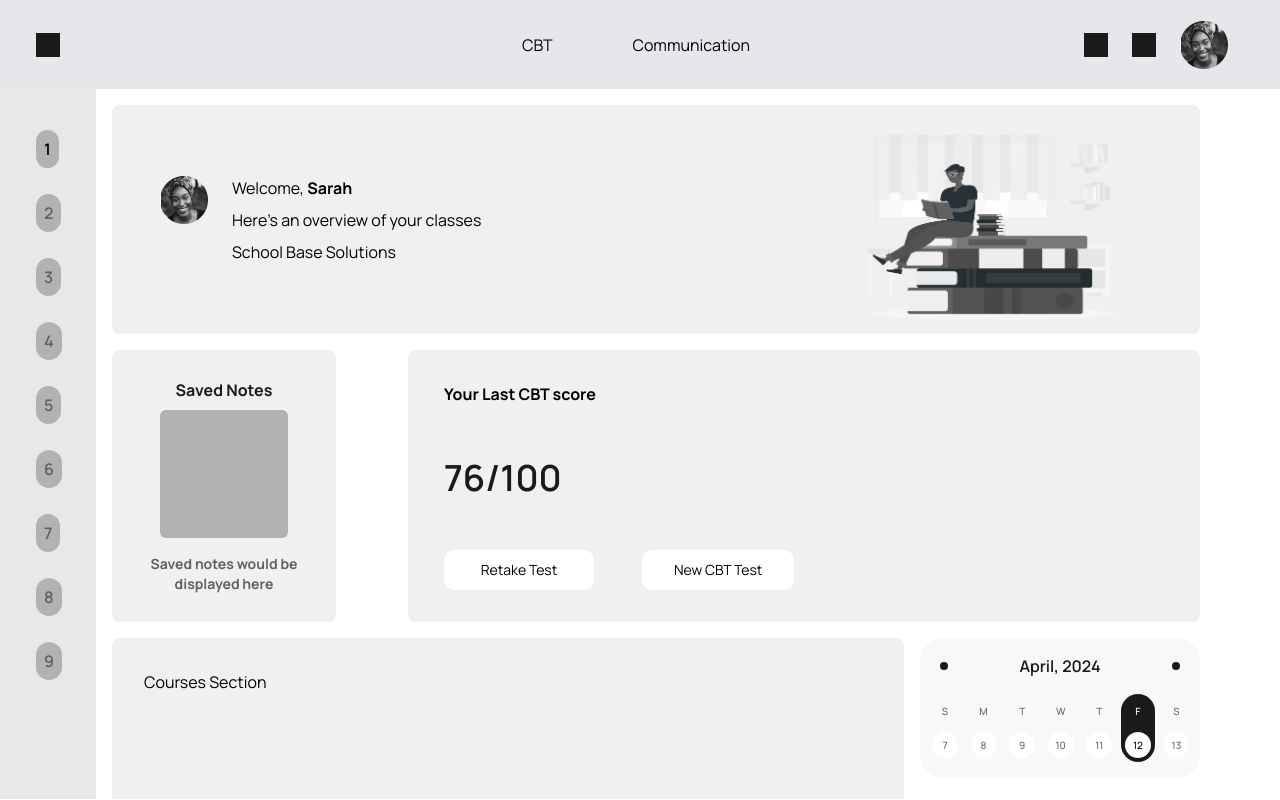
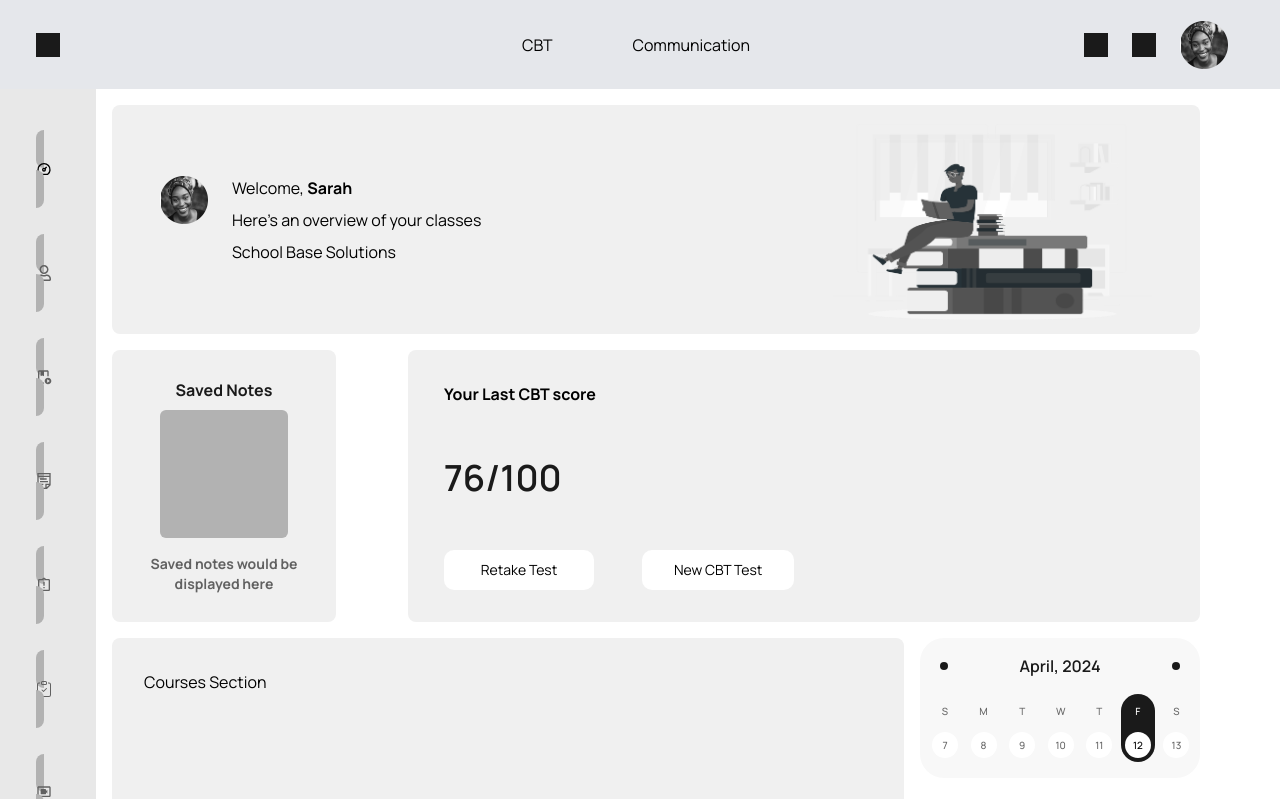
Before and after one commit to AJ1732/capstone_schoolbase_lms, a React (Vite) app: page /software in a window 1280 px wide. Built offline with nearby package versions, Linux system fonts and the light colour scheme.

Commit message:
feat: Add icons to sidebar

```diff
--- a/package.json
+++ b/package.json
@@ -10,10 +10,11 @@
     "preview": "vite preview"
   },
   "dependencies": {
+    "dayjs": "^1.11.10",
     "firebase": "^10.9.0",
-    "dayjs": "^1.11.10",
     "react": "^18.2.0",
     "react-dom": "^18.2.0",
+    "react-icons": "^5.0.1",
     "react-router-dom": "^6.22.3"
   },
   "devDependencies": {
--- a/src/Components/Sidebar/Sidebar.jsx
+++ b/src/Components/Sidebar/Sidebar.jsx
@@ -1,6 +1,17 @@
 import React from 'react'
 import { NavLink } from 'react-router-dom'
 import { useValueContext } from '../../context/ContextProvider'
+import { TbDashboard } from "react-icons/tb"
+import { FaRegUser } from "react-icons/fa";
+import { MdOutlinePlayLesson } from "react-icons/md";
+import { GrNotes } from "react-icons/gr";
+import { MdOutlineAssignmentLate } from "react-icons/md";
+import { BsClipboardCheck } from "react-icons/bs";
+import { MdOutlineVideoChat } from "react-icons/md";
+import { LuCalendarCheck } from "react-icons/lu";
+import { MdOutlineCalendarMonth } from "react-icons/md";
+import { GrLogout } from "react-icons/gr";
+
 
 const SidebarItem = ({ children, to, text, active, alert }) => {
   const { expand, setExpand } = useValueContext();
@@ -32,31 +43,38 @@ const Sidebar = () => {
       <nav>
         <ul className='flex flex-col justify-center items-start gap-10'>
           {/* DASHBOARD LINK */}
-          <SidebarItem to={`/software`} text={`Dashboard`}>1</SidebarItem>
+          <SidebarItem to={`/software`} text={`Dashboard`} ><TbDashboard /></SidebarItem>
 
           {/* USER LINK */}
-          <SidebarItem to={`/software/user`} text={`User`}>2</SidebarItem>
+          <SidebarItem to={`/software/user`} text={`User`}><FaRegUser /></SidebarItem>
 
           {/* LESSONS LINK */}
-          <SidebarItem to={`/software/lessons`} text={`Lesson`}>3</SidebarItem>
+          <SidebarItem to={`/software/lessons`} text={`Lesson`}><MdOutlinePlayLesson />
+          </SidebarItem>
 
           {/* NOTES LINK */}
-          <SidebarItem to={`/software/notes`} text={`Notes`}>4</SidebarItem>
+          <SidebarItem to={`/software/notes`} text={`Notes`}><GrNotes />
+          </SidebarItem>
 
           {/* ASSIGNMENT LINK */}
-          <SidebarItem to={`/software/assignments`} text={`Assignment`}>5</SidebarItem>
+          <SidebarItem to={`/software/assignments`} text={`Assignment`}><MdOutlineAssignmentLate />
+          </SidebarItem>
 
           {/* RESULTS LINK */}
-          <SidebarItem to={`/software/results`} text={`Results`}>6</SidebarItem>
+          <SidebarItem to={`/software/results`} text={`Results`}><BsClipboardCheck />
+          </SidebarItem>
 
           {/* CLASSROOM LINK */}
-          <SidebarItem to={`/software/classroom`} text={`Classroom`}>7</SidebarItem>
+          <SidebarItem to={`/software/classroom`} text={`Classroom`}><MdOutlineVideoChat />
+          </SidebarItem>
 
           {/* ATTENDANCE LINK */}
-          <SidebarItem to={`/software/attendance`} text={`Attendance`}>8</SidebarItem>
+          <SidebarItem to={`/software/attendance`} text={`Attendance`}><LuCalendarCheck />
+          </SidebarItem>
 
           {/* CALENDAR LINK */}
-          <SidebarItem to={`/software/calendar`} text={`Calendar`}>9</SidebarItem>
+          <SidebarItem to={`/software/calendar`} text={`Calendar`}><MdOutlineCalendarMonth />
+          </SidebarItem>
         </ul>
       </nav>
 
@@ -64,7 +82,8 @@ const Sidebar = () => {
         <div onClick={() => setExpand(prev => !prev)} className={`
           relative | space-x-4 transition-colors cursor-pointer
         `}>
-          <span className='bg-dark-gray p-2 rounded-full'>0</span>
+          <span className='bg-dark-gray p-2 rounded-full'><GrLogout />
+          </span>
           <span className={`overflow-hidden ${!expand && ' opacity-0'}`}>Logout</span>
         </div>
       </div>
```
Also changed, not shown: 1 other file (tests, documents, lock files or other folders).
